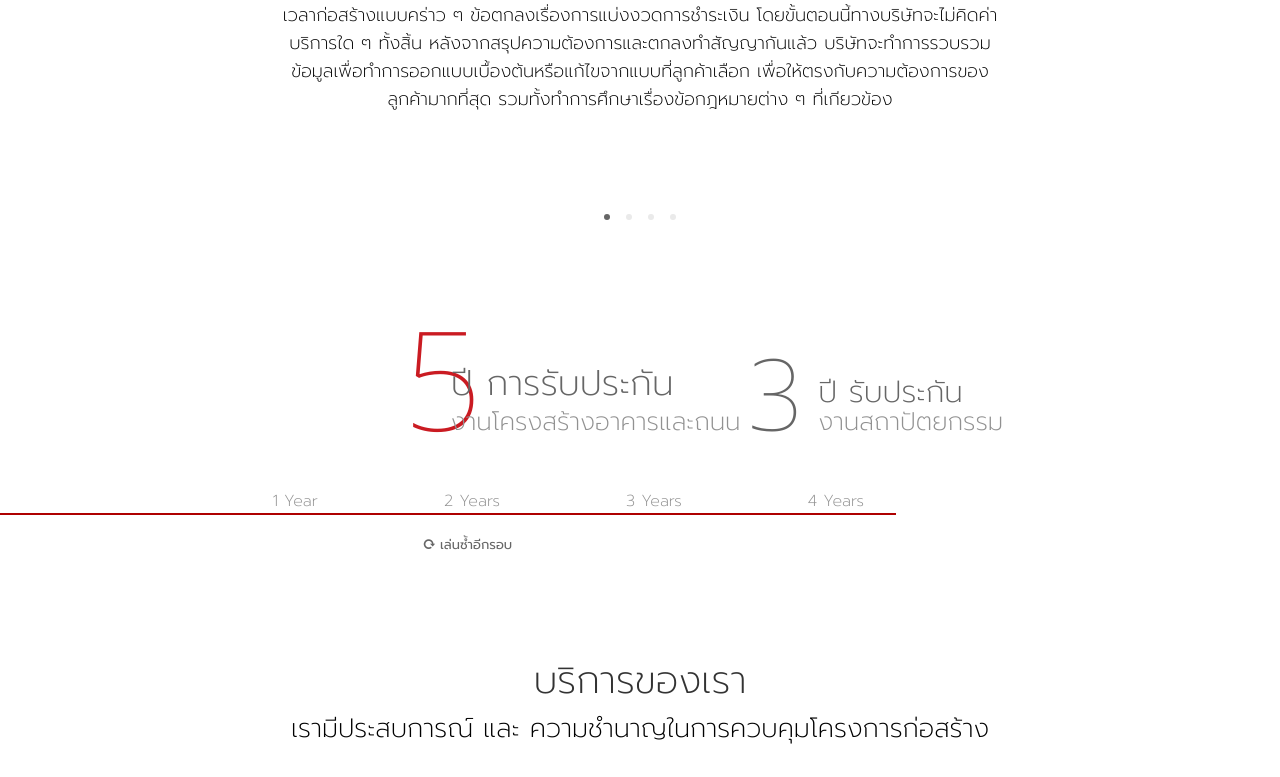
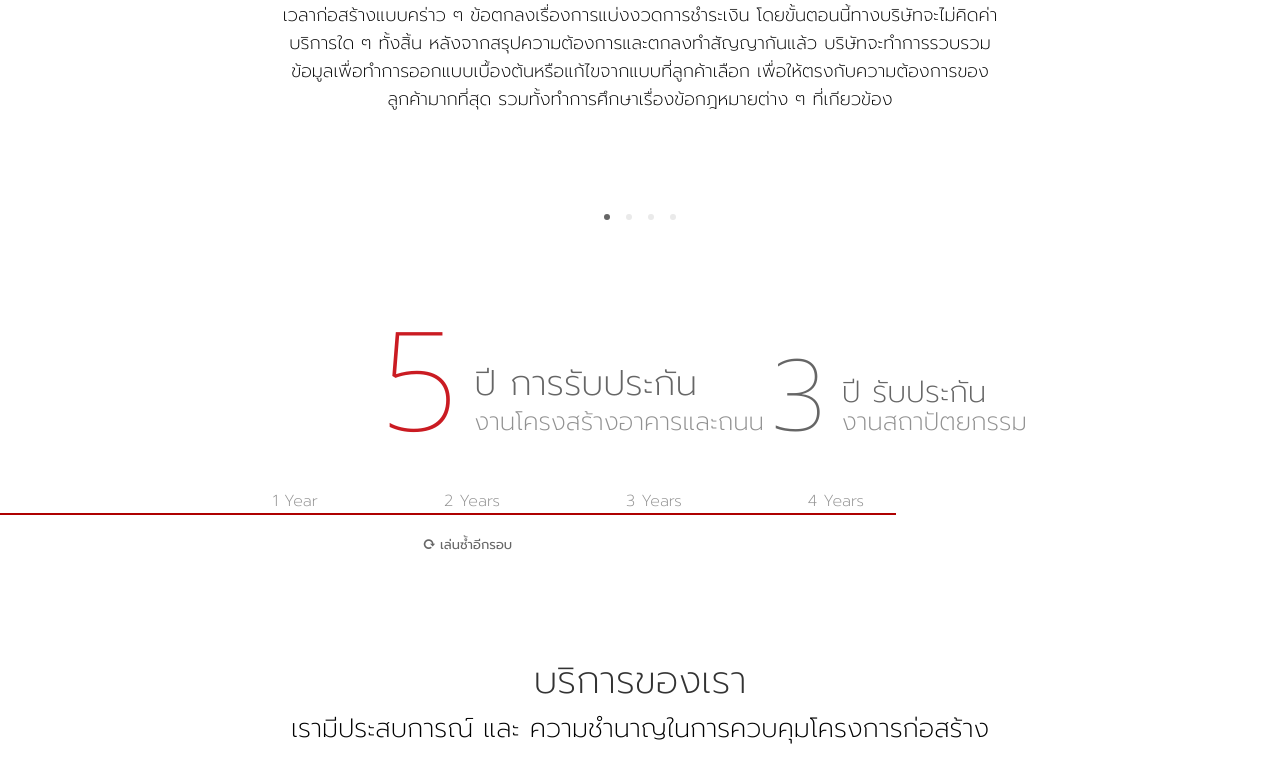
Before and after one commit to Nutn0n/saotip, a plain HTML site: page indexx.html in a window 1280 px wide. Shown: the part 3405-4182 px from the top of the page. Drawn offline with nearby package versions, Linux system fonts and the light colour scheme.

Commit message:
Remove typography bug.

```diff
--- a/asset/css/style.css
+++ b/asset/css/style.css
@@ -658,8 +658,8 @@ transition: .2s ease;
   color:#333;
 }
 
-.big-date {
-  width: 30px;
+.start-timeline {
+  width: 100%;
 }
 
 @keyframes timeline{
```
Also changed, not shown: indexx.html (+1 -1 lines).
